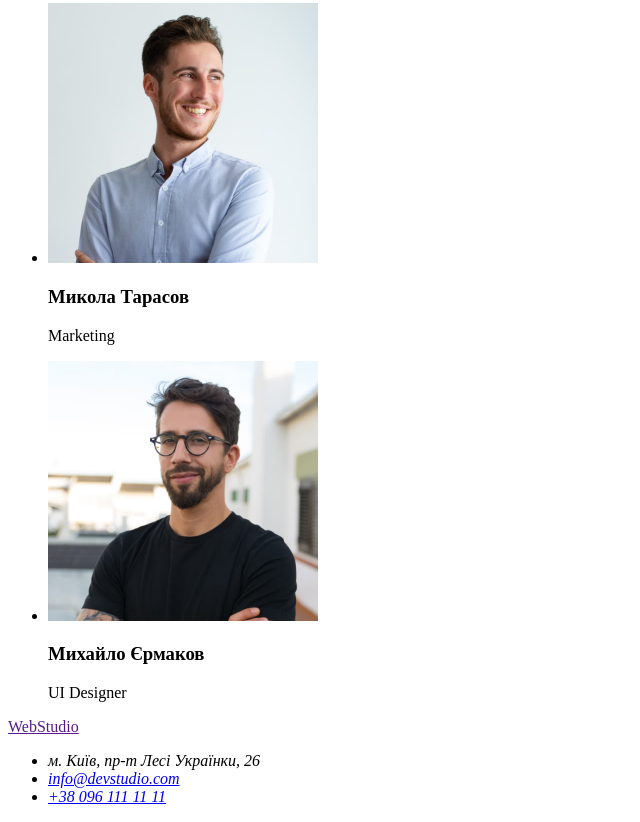
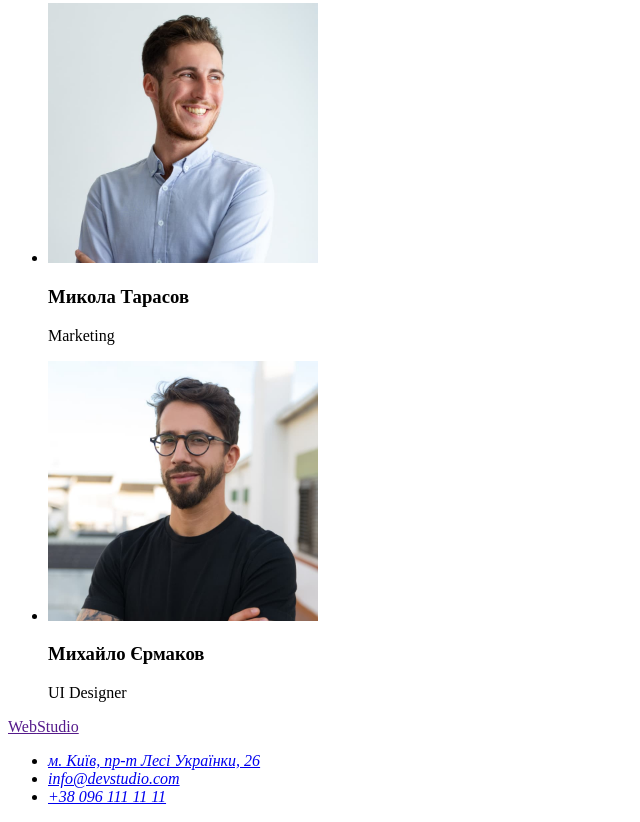
Before and after one commit to Nataliia2212/goit-markup-hw-02_old, a plain HTML site: page index.html in a window 1280 px wide. Shown: the part 2333-3155 px from the top of the page, without its empty margins (0-640 px from the left). Drawn offline with Linux system fonts and the light colour scheme.

Commit message:
зміна address

```diff
--- a/index.html
+++ b/index.html
@@ -87,7 +87,12 @@
         <a href="" lang="en"><span class="accent">Web</span>Studio</a>
         <address>
             <ul>
-                <li>м. Київ, пр-т Лесі Українки, 26</li>
+                <li>
+                    <a href="https://goo.gl/maps/4V4TuiHrdGHVnP1g9"
+                       target="_blank"
+                       rel="noopener noreferrer">
+                        м. Київ, пр-т Лесі Українки, 26
+                    </a> </li>
                 <li><a href="mailto:info@devstudio.com">info@devstudio.com</a></li>
                 <li><a href="tel:+380961111111">+38 096 111 11 11</a></li>
             </ul>
```
